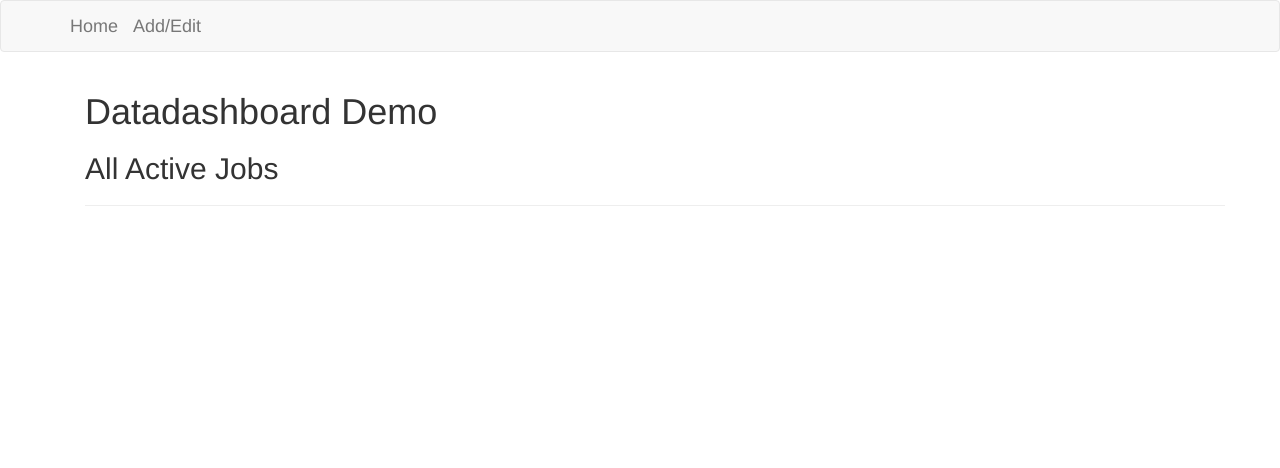
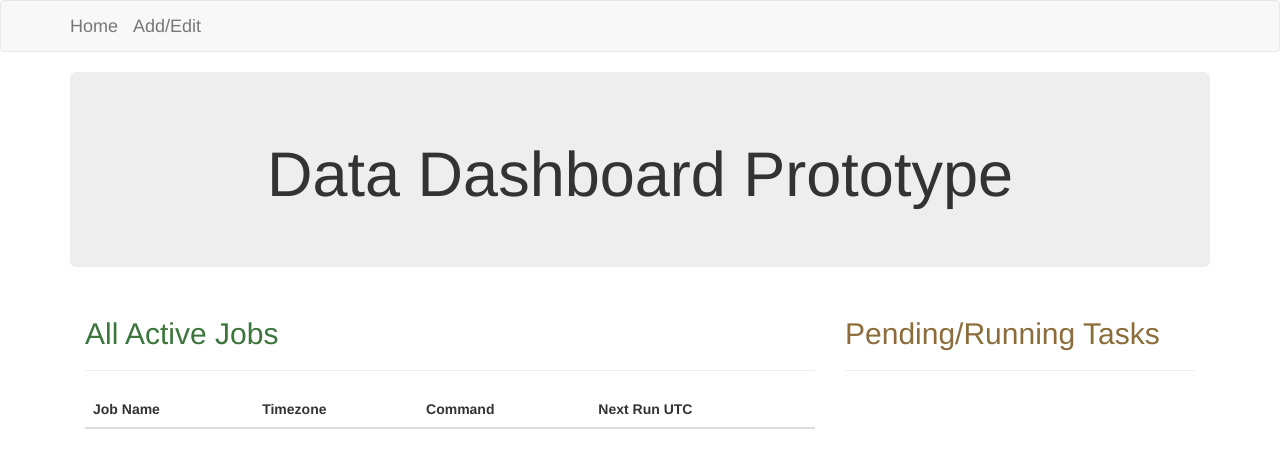
Before and after one commit to susieluckyball/dashboard, a Flask app: page / in a window 1280 px wide. Shown: the top 468 px of the page. Run offline with Flask 2, Linux system fonts and the light colour scheme; lists and menus that the app fills with data are empty; parts of the project's set-up code (start-up, migrations or seed data) failed here and were passed over; some libraries are stand-ins or nearby versions.

Commit message:
a working webpage

```diff
--- a/dashboard/app/__init__.py
+++ b/dashboard/app/__init__.py
@@ -1,7 +1,7 @@
 from flask import Blueprint
 from flask import Flask
 from flask_sqlalchemy import SQLAlchemy
-from flask.ext.bootstrap import Bootstrap
+from flask_bootstrap import Bootstrap
 from flask.ext.sqlalchemy import SQLAlchemy
 
 from config import config
@@ -16,8 +16,8 @@ def create_app(config_name):
     app = Flask(__name__)
     app.config.from_object(config[config_name])
 
-    global bootstrap, db
-    bootstrap.init_app(app)
+    Bootstrap(app)
+    global db
     db = SQLAlchemy(app)
 
     app.register_blueprint(main)
--- a/dashboard/app/templates/base.html
+++ b/dashboard/app/templates/base.html
@@ -2,6 +2,15 @@
 
 {% block title %}
 Dashboard
+{% with messages = get_flashed_messages() %}
+  {% if messages %}
+    <ul class=flashes>
+    {% for message in messages %}
+      <li>{{ message }}</li>
+    {% endfor %}
+    </ul>
+  {% endif %}
+{% endwith %}
 {% endblock %}
 
 {% block head %}
@@ -36,9 +45,9 @@ Dashboard
         {{ message }}
     </div>
     {% endfor %}
-
     {% block page_content %}{% endblock %}
 </div>
+
 <script src="//cdnjs.cloudflare.com/ajax/libs/jquery/2.1.3/jquery.min.js"></script>
 <script src="{{ url_for('static', filename='bootstrap-tagsinput.min.js')}}">
 {% endblock %}
--- a/dashboard/app/templates/index.html
+++ b/dashboard/app/templates/index.html
@@ -1,18 +1,48 @@
 {% extends "base.html" %}
 
 {% block page_content %}
-<div class="container">
-    <div><h1>Datadashboard Demo</h1><div>
-    <h2> All Active Jobs </h2>
-    <hr>
-    {% for job in active_jobs %}
-    <p>
-    	Name: <a href="{{ url_for('main.info_job', job_name=job.name ) }}">{{ job.name }}</a> <br>
-    	Timezone: {{ job.timezone }} <br>
-    	Command: {{ job.command }} <br>
-    	Next Run UTC: {{ job.next_run_ts }} <br>
-    </p>
-    {% endfor %}
+
+<div class="jumbotron text-center">
+  <h1>Data Dashboard Prototype</h1>
+</div>
+
+<div class="container-fluid">
+	<div class="row content">
+		<div class="col-sm-8">
+			<h2 class="text-success"> All Active Jobs </h2>
+			<hr>
+			<table class="table table-hover table-sm">
+			<thead>
+				<tr>
+					<th>Job Name</th>
+					<th>Timezone</th>
+					<th>Command</th>
+					<th>Next Run UTC</th>
+				</tr>
+			</thead>
+			<tbody>
+			{% for job in active_jobs %}
+			 <tr>
+				<td><a href="{{ url_for('main.info_job', job_name=job.name ) }}">{{ job.name }}</a></td>
+					<td>{{ job.timezone }}</td>
+					<td>{{ job.command }} </td>
+					<td>{{ job.next_run_ts }}</td>
+				</tr>
+			{% endfor %}
+		</table>
+		</div>
+
+		<div class="col-sm-4 sidenav">
+			<h2 class="text-warning"> Pending/Running Tasks </h2>
+			<hr>
+				{% for task in running_tasks %}
+				<p>
+					{{ task.execution_date }}
+					{{ task.state }}
+				</p>
+				{% endfor %}
+		</div>
+
 </div>
 
 {% endblock %}
--- a/dashboard/app/views.py
+++ b/dashboard/app/views.py
@@ -1,6 +1,6 @@
 from flask import Flask, request, render_template, redirect, flash, url_for, jsonify, session
 from flask.ext.wtf import Form
-from wtforms import TextField, SelectField, SubmitField
+from wtforms import TextField, SelectField, SubmitField, TextAreaField
 from wtforms.validators import DataRequired
 
 from app import main
@@ -17,7 +17,7 @@ class JobForm(Form):
     schedule_interval = TextField('Run Interval (seconds)')
     operator = SelectField('Operator', coerce=str, choices=[("bash", "Bash"),
             ("python", "Python"), ("stored_proc", "Stored Procedure")])
-    command = TextField('Command')
+    command = TextAreaField('Command')
     # placeholder should add tags
     submit = SubmitField('submit')
 
@@ -26,8 +26,10 @@ class JobForm(Form):
 @main.route('/index', methods=['GET', 'POST'])
 def index():
     all_jobs = RequestHandler.info_all_jobs()
+    running_tasks = RequestHandler.info_running_tasks()
     return render_template('index.html',
-                active_jobs=all_jobs["active"])
+                active_jobs=all_jobs["active"],
+                running_tasks=running_tasks)
 
 @main.route('/edit_job', methods=['GET', 'POST'])
 def edit_job():
@@ -39,13 +41,17 @@ def edit_job():
     return render_template('edit_job.html', form=form)
 
 
-# @main.route('/info_job', methods=['GET'])
-# def info_jobs_handler():
-#     if request.method == 'GET':
+@main.route('/info_task/<task_id>', methods=['GET'])
+def info_task(task_id):
+    task = RequestHandler.check_task_stdout(task_id)
+    if task is not None:
+        return jsonify({"output": task.result})
+    return jsonify({})
 
 
 
 @main.route('/info_job/<job_name>', methods=['GET'])
 def info_job(job_name):
     job, tasks = RequestHandler.info_job(job_name)
+    tasks = tasks[:min(5, len(tasks))]
     return render_template('job.html', job=job, tasks=tasks)
--- a/dashboard/celery_worker.py
+++ b/dashboard/celery_worker.py
@@ -1,5 +1,6 @@
 from celery import Celery
 from celery import states as celery_states
+import shlex
 import subprocess
 
 from dashboard.config import Config
@@ -23,6 +24,7 @@ worker.conf.update(CELERY_RESULT_BACKEND='redis')
 @worker.task
 def execute_command(command):
     try:
-        subprocess.check_call(command, shell=True)
+        cmd_lst = shlex.split(command)
+        return subprocess.check_output(cmd_lst, shell=True)
     except subprocess.CalledProcessError as e:
-        raise RuntimeError('Celery command failed')
+        raise RuntimeError('Celery command failed\n{}'.format(e))
--- a/dashboard/models.py
+++ b/dashboard/models.py
@@ -1,4 +1,5 @@
 from datetime import datetime, timedelta
+import functools
 import logging
 import pandas as pd
 from time import sleep
@@ -24,29 +25,45 @@ logger = logging.getLogger(__name__)
 # db models
 ############
 
+@functools.total_ordering
 class TaskInstance(Base):
     __tablename__ = 'task_instance'
     id = Column(Integer, primary_key=True, autoincrement=True)
     job_id = Column(Integer, nullable=False)
+    job_name = Column(String(100), nullable=False)
     execution_date = Column(DateTime, nullable=False)
     operator = Column(String(1000))
     command = Column(String(1000), nullable=False)
     state = Column(String(20))
     task_id = Column(String(ID_LEN))
+    result = Column(String(1000))
 
     def __init__(self, job):
         self.job_id = job.id
+        self.job_name = job.name
         self.execution_date = job.next_run_ts
         self.operator = job.operator
         self.command = job.command
         self.state = 'PENDING'
         self.task_id = None
+        self.result = None
+
+    def __eq__(self, other):
+        return ((self.job_name, self.execution_date) ==
+                (other.job_name, other.execution_date))
+
+    def __lt__(self, other):
+        if self.job_name < other.job_name:
+            return True
+        if self.job_name > other.job_name:
+            return False
+        return self.execution_date > other.execution_date
 
     def __repr__(self):
         return "<TaskInstance(job_id={}, command={}, exe_ts={}, status={})>".format(
                 self.job_id, self.command, self.execute_ts, self.status)
 
-
+@functools.total_ordering
 class Job(Base):
     __tablename__ = "job"
 
@@ -101,6 +118,12 @@ class Job(Base):
         self.next_run_ts += timedelta(seconds=self.schedule_interval)
         session.commit()
         return celery_task.id
+
+    def __eq__(self, other):
+        return self.name == other.name
+
+    def __lt__(self, other):
+        return self.name < other.name
 
     def __repr__(self):
         return "<Job(name={}, active={}, next_run={})>".format(
@@ -177,6 +200,11 @@ class ScheduleManager(object):
                     TaskInstance.task_id==tid).with_for_update().first()
                 if ti:
                     ti.state = celery_task.status
+                    if celery_task.ready():
+                        if isinstance(celery_task.result, Exception):
+                            ti.result = celery_task.result.message
+                        else:
+                            ti.result = celery_task.result
                 else:
                     # should never happen
                     logger.warning("Task {} does not exists in db".format(tid))
@@ -197,9 +225,8 @@ class RequestHandler:
         if isinstance(args, dict):
             # ImmutableMultiDict from flask web form
             # convert to dict
-            args_dict = {k.encode('ascii'): v.encode('ascii') for k, v in args.items()}
-            # args_dict = {k: v for k, v in args.items()}
-            print(args_dict)
+            # args_dict = {k.encode('ascii'): v.encode('ascii') for k, v in args.items()}
+            args_dict = {k: v for k, v in args.items()}
             job = Job(**args_dict)
         else:
             job = Job(**vars(args))
@@ -209,7 +236,6 @@ class RequestHandler:
             logger.warning("Job with name {} already exist, edit the job".format(
                         job.name))
             for k, v in vars(job).items():
-                print(k,v)
                 setattr(ex_job, k, v)
         else:
             session.add(job)
@@ -254,35 +280,26 @@ class RequestHandler:
                 job_activity["inactive"].append(job)
         return job_activity
 
+    @classmethod
+    def info_running_tasks(cls, session=get_sql_session()):
+        running_tasks = session.query(TaskInstance).filter(
+                TaskInstance.state.in_(('PROGRESS', 'PENDING'))).order_by(
+                TaskInstance.job_id).all()
+        running_tasks = sorted(running_tasks)
+        return running_tasks
 
     @classmethod
     def info_job(cls, job_name, session=get_sql_session()):
         job = session.query(Job).filter(Job.name==job_name).first()
         tasks = session.query(TaskInstance).filter(
-                TaskInstance.job_id==job.id).order_by(
-                TaskInstance.execution_date.desc()).all()
+                TaskInstance.job_id==job.id).all()
+        tasks = sorted(tasks)
         return job, tasks
 
     @classmethod
-    def info_task_by_job(cls, job_name):
-        redis_conn = get_redis_conn()
-        all_tasks = redis_conn.keys(Task.root + job_name + "*")
-        # categorize by status
-        task_status = {"pending": [],
-                "progress": [],
-                "fail": [],
-                "success": []}
-        for task_key in all_tasks:
-            status = redis_conn.hget(task_key, 'status')
-            if status == 'PENDING':
-                task_status['pending'].append(task_key.strip(Task.root))
-            elif status == "PROGRESS":
-                task_status['progress'].append(task_key.strip(Task.root))
-            elif status == "SUCCESS":
-                task_status['success'].append(task_key.strip(Task.root))
-            else:
-                task_status['fail'].append(task_key.strip(Task.root))
-        return task_status
+    def check_task_stdout(cls, task_id, session=get_sql_session()):
+        task = session.query(TaskInstance).filter(TaskInstance.id==task_id).first()
+        return task
 
     @classmethod
     def add_tag_to_job(cls, args):
```
Also changed, not shown: dashboard/app/templates/job.html (+31 -10 lines), dashboard/cli.py (+6 -2 lines), dashboard/sqlalchemy_save.py (deleted, +0 -30 lines).
